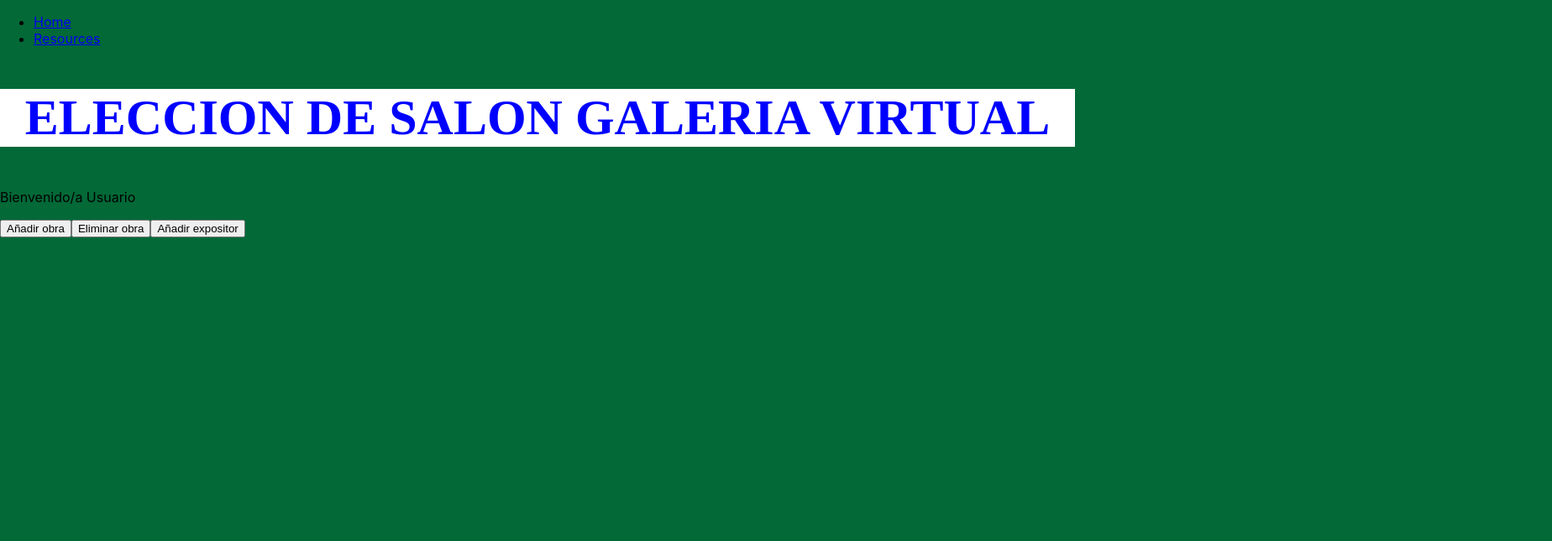
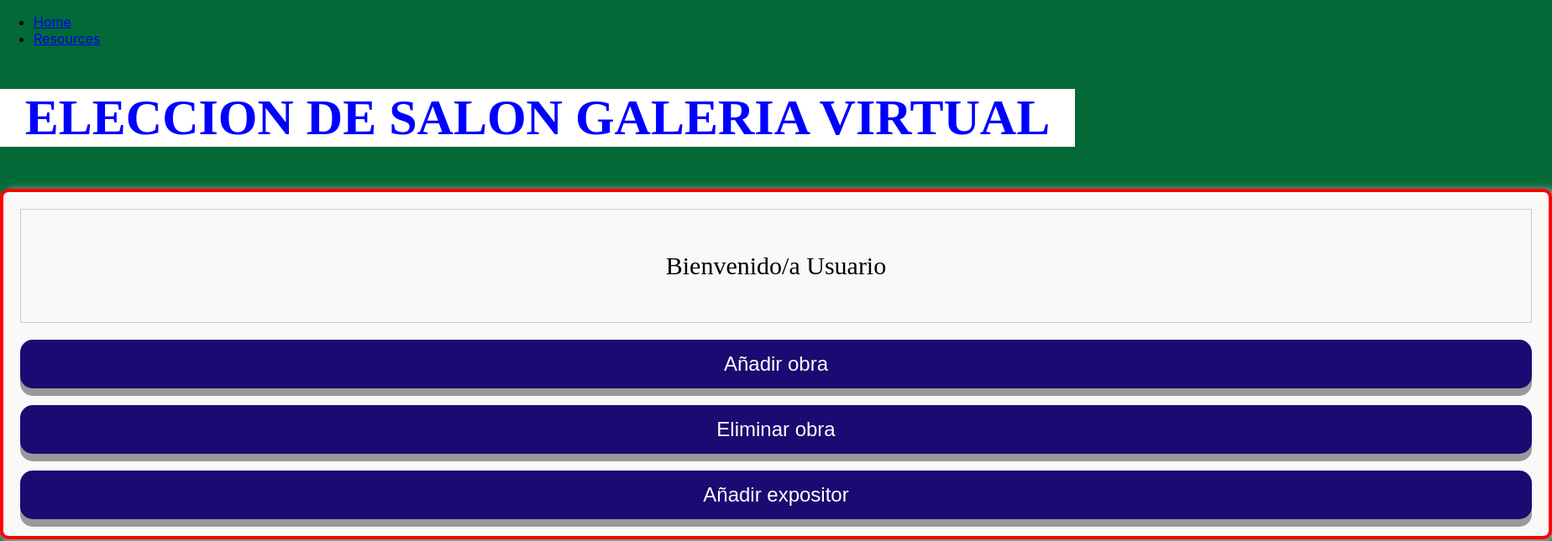
Before and after one commit to andresramirez31/galeriavirtual-front, a React (Create React App) app: page /SalonPick in a window 1280 px wide. Shown: the top 645 px of the page at 84% size, 1848 px wide, since content can reach past the window. Built offline with nearby package versions, Linux system fonts and the light colour scheme.

Commit message:
Cambio de estilos

```diff
--- a/src/pages/ArtSalonCreation.js
+++ b/src/pages/ArtSalonCreation.js
@@ -1,7 +1,7 @@
 import React, { useState } from 'react';
 import { useNavigate } from 'react-router-dom';
 import '../styles/ArtSalonCreation.css';
-
+import '../styles/main.css';
 
 const ArtSalonCreation = () => {
 
@@ -92,7 +92,7 @@ const ArtSalonCreation = () => {
                     <p>{fechaExh ? fechaExh.toLocaleDateString() : 'No date selected'}</p>
                 </div>
 
-                <button type="submit" className='column1 button'>Guardar Salon</button>
+                <button type="submit" className='column1 save_button'>Guardar Salon</button>
             </form>
 
         </div>
--- a/src/pages/SalonPick.js
+++ b/src/pages/SalonPick.js
@@ -1,18 +1,25 @@
 import React from "react";
+import '../styles/SalonPick.css'
+import '../styles/main.css'
 
 const SalonPick = () => {
 
 
     return (
+
         <div>
+            <h2>ELECCION DE SALON GALERIA VIRTUAL</h2>
+            <div className="SalonBox">
 
-        <h2>ELECCION DE SALON GALERIA VIRTUAL</h2>
-        <p>Bienvenido/a Usuario</p>
+                <div>
+                    <p className="SalonText">Bienvenido/a Usuario</p>
+                </div>
 
-        <button id="BtnAñadirObra">Añadir obra</button>
-        <button id="BtnEliminarObra">Eliminar obra</button>
-        <button id="BtnAñadirExpositor">Añadir expositor</button>
+                <button id="BtnAñadirObra" className="btn_event">Añadir obra</button>
+                <button id="BtnEliminarObra" className="btn_event">Eliminar obra</button>
+                <button id="BtnAñadirExpositor" className="btn_event">Añadir expositor</button>
 
+            </div>
         </div>
     );
 
--- a/src/styles/ArtSalonCreation.css
+++ b/src/styles/ArtSalonCreation.css
@@ -31,27 +31,6 @@ body {
 
 }
 
-.Box {
-
-    display: grid;
-    grid-template-columns: 1fr 1fr;
-    grid-template-rows: auto;
-    gap: 10px;
-    border: 1px solid #ccc; /* Creates the box border */
-    padding: 20px;          /* Adds spacing inside the box */
-    background-color: #f9f9f9; /* Light background color for the box */
-    border-radius: 10px;    /* Rounds the corners of the box */
-    width: 1800px;           /* Sets a fixed width for the box */
-    margin: 20px auto;
-
-}
-
-.box > div {
-    padding: 20px;
-    text-align: center;
-    border: 1px solid #ccc;
-}
-
 .form {
     display: contents;
 }
@@ -75,28 +54,6 @@ h2 {
     text-align: center;
     font-family: 'Times New Roman', Times, serif;
     font: bold;
+    outline: none;
     font-size: 60px;
 }
-
-.button {
-    display: inline-block;
-    padding: 15px 25px;
-    font-size: 24px;
-    cursor: pointer;
-    text-align: center;
-    text-decoration: none;
-    outline: none;
-    color: #fff;
-    background-color: #04AA6D;
-    border: none;
-    border-radius: 15px;
-    box-shadow: 0 9px #999;
-  }
-
-  .button:hover {background-color: #3e8e41}
-
-  .button:active {
-    background-color: #3e8e41;
-    box-shadow: 0 5px #666;
-    transform: translateY(4px);
-  }
--- a/src/styles/SalonPick.css
+++ b/src/styles/SalonPick.css
@@ -0,0 +1,31 @@
+.SalonBox {
+
+    display: grid;
+    grid-template-columns: 1fr;
+    grid-template-rows: auto;
+    gap: 10px;
+    border: 1px solid #ccc; /* Creates the box border */
+    padding: 20px;          /* Adds spacing inside the box */
+    background-color: #f9f9f9; /* Light background color for the box */
+    border-radius: 10px;    /* Rounds the corners of the box */
+    width: 1800px;           /* Sets a fixed width for the box */
+    margin: 20px auto;
+    border-color: red;
+    border-width: 4px;
+    box-shadow: 0 7px 10px #999, 7px 0 10px #999;
+}
+
+.SalonBox > div {
+    padding: 20px;
+    text-align: center;
+    border: 1px solid #ccc;
+}
+
+.SalonText {
+
+    text-align: center;
+    font-family: 'Times New Roman', Times, serif;
+    font-size: 30px;
+    color: black;
+
+}
--- /dev/null
+++ b/src/styles/main.css
@@ -0,0 +1,72 @@
+.save_button {
+    position: relative;
+    display: inline-block;
+    padding: 15px 25px;
+    font-size: 24px;
+    cursor: pointer;
+    text-align: center;
+    text-decoration: none;
+    outline: none;
+    color: #fff;
+    background-color: #04AA6D;
+    border: none;
+    border-radius: 15px;
+    box-shadow: 0 9px #999;
+    bottom: 10px;
+  }
+
+  .save_button:hover {background-color: #3e8e41}
+
+  .save_button:active {
+    background-color: #3e8e41;
+    box-shadow: 0 5px #666;
+    transform: translateY(4px);
+  }
+
+  .btn_event {
+    position: relative;
+    display: inline-block;
+    padding: 15px 25px;
+    font-size: 24px;
+    cursor: pointer;
+    text-align: center;
+    text-decoration: none;
+    outline: none;
+    color: #fff;
+    background-color: #1a0a72;
+    border: none;
+    border-radius: 15px;
+    box-shadow: 0 9px #999;
+    margin-top: 10px;
+  }
+
+  .btn_event:hover {background-color: #2559d1}
+
+  .btn_event:active {
+    background-color: #2559d1;
+    box-shadow: 0 5px #666;
+    transform: translateY(4px);
+  }
+
+  .Box {
+
+    display: grid;
+    grid-template-columns: 1fr 1fr;
+    grid-template-rows: auto;
+    gap: 10px;
+    border: 1px solid #ccc; /* Creates the box border */
+    padding: 20px;          /* Adds spacing inside the box */
+    background-color: #f9f9f9; /* Light background color for the box */
+    border-radius: 10px;    /* Rounds the corners of the box */
+    width: 1800px;           /* Sets a fixed width for the box */
+    margin: 20px auto;
+    border-color: red;
+    border-width: 4px;
+    box-shadow: 0 7px 10px #999, 7px 0 10px #999;
+}
+
+.Box > div {
+    padding: 20px;
+    text-align: center;
+    border: 1px solid #ccc;
+}
```
